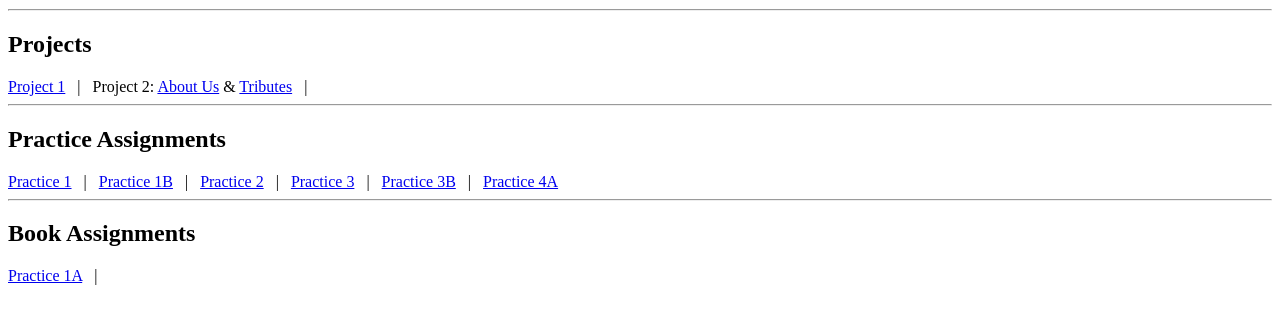
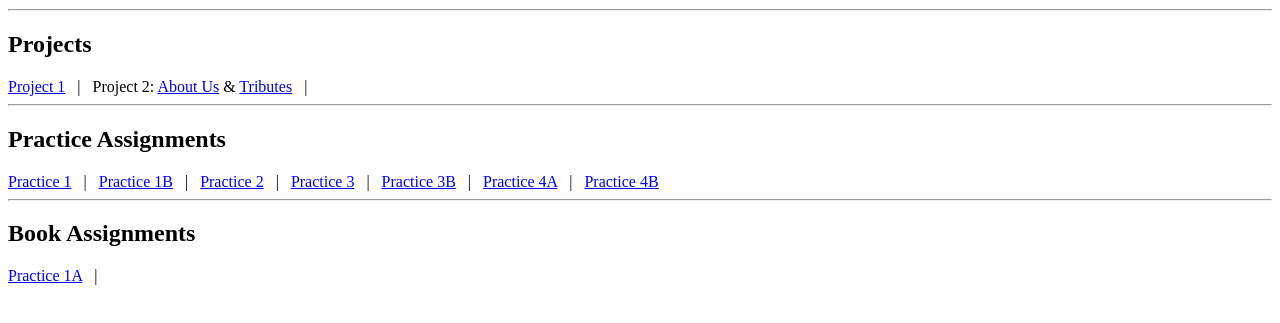
Before and after one commit to ColexHenry/INFO2420, a plain HTML site: page index.html in a window 1280 px wide. Shown: the part 71-394 px from the top of the page. Drawn offline with Linux system fonts and the light colour scheme.

Commit message:
Update index.html

```diff
--- a/index.html
+++ b/index.html
@@ -40,6 +40,8 @@ Project 2: <a href="Project2/AboutUs.html">About Us</a> & <a href="Project2/Trib
 <a href="Practice3B/glossary.html">Practice 3B</a>
 &nbsp;&nbsp;|&nbsp;&nbsp;
 <a href="Practice4A/index.html">Practice 4A</a>
+&nbsp;&nbsp;|&nbsp;&nbsp;
+<a href="Practice4B/CSS3Fonts/CSS3Fonts.html">Practice 4B</a>
 <hr>
 
 
```
